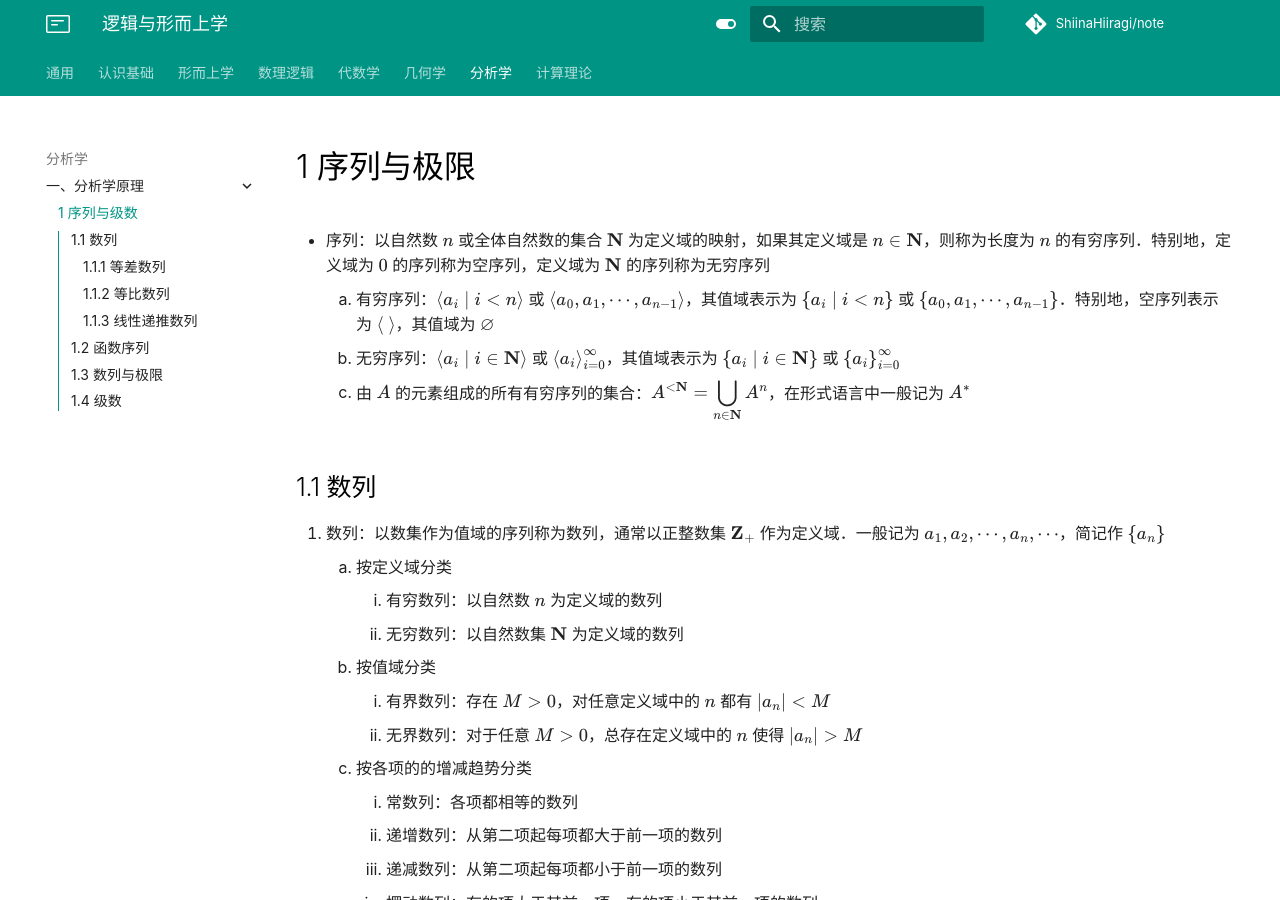
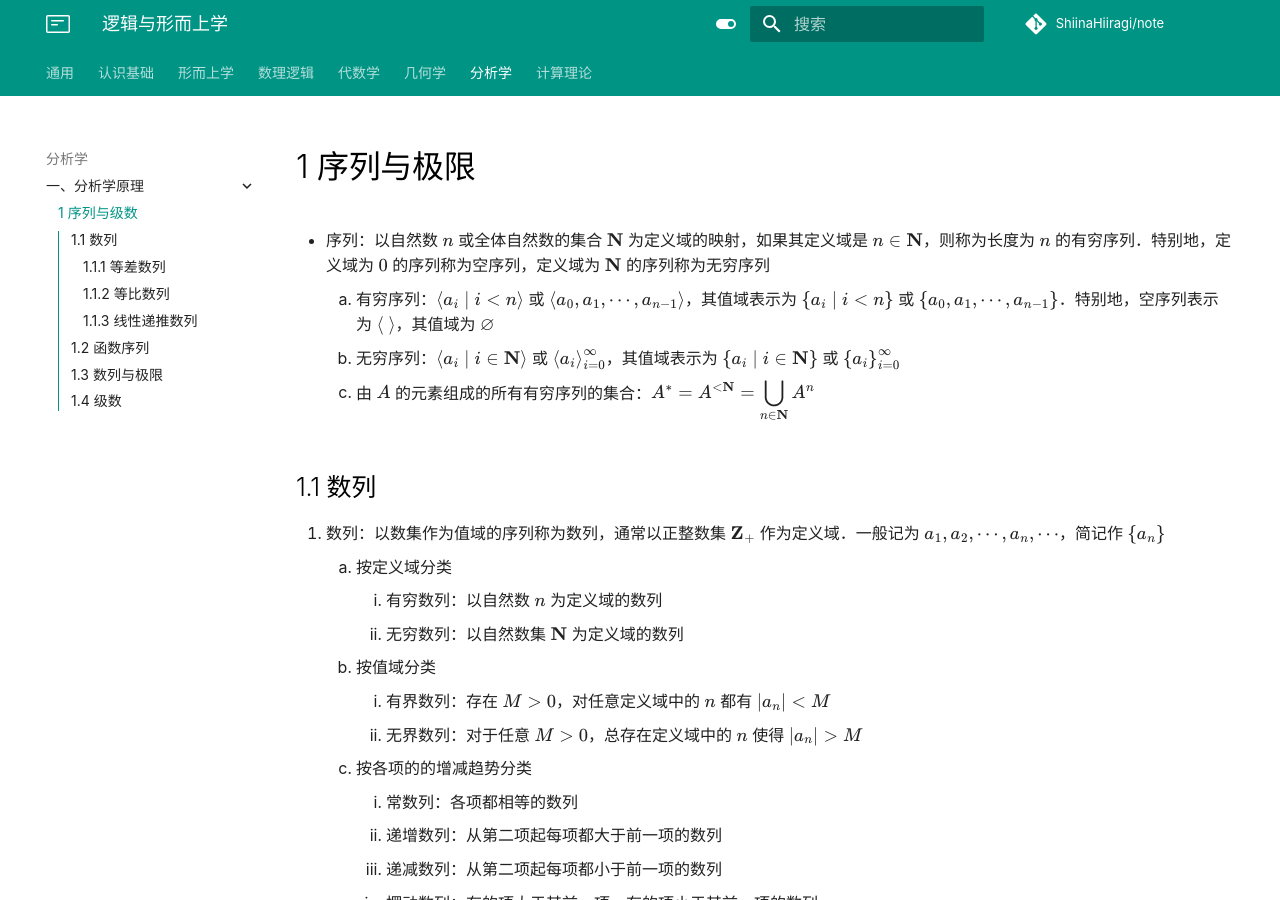
Before and after one commit to ShiinaHiiragi/note, an MkDocs documentation site: the page built from docs/anly/princ/seq.md, in a window 1280 px wide and 900 px high. Built offline with MkDocs 1.6.1 and Material for MkDocs 9.7.7, drawn with Linux system fonts in a browser that asks for light colours; comment, search, counter and statistics services are not loaded.

Commit message:
subtle change

```diff
--- a/docs/anly/princ/seq.md
+++ b/docs/anly/princ/seq.md
@@ -3,7 +3,7 @@
 - 序列：以自然数 $n$ 或全体自然数的集合 $\mathbf N$ 为定义域的映射，如果其定义域是 $n \in \mathbf N$，则称为长度为 $n$ 的有穷序列．特别地，定义域为 $0$ 的序列称为空序列，定义域为 $\mathbf N$ 的序列称为无穷序列
     1. 有穷序列：$\left<a_i \mid i < n\right>$ 或 $\left<a_0, a_1, \cdots, a_{n-1}\right>$，其值域表示为 $\left\{a_i \mid i < n\right\}$ 或 $\left\{a_0, a_1, \cdots, a_{n-1}\right\}$．特别地，空序列表示为 $\left<\ \right>$，其值域为 $\varnothing$
     2. 无穷序列：$\left<a_i \mid i \in \mathbf N\right>$ 或 $\left<a_i\right>_{i = 0}^{\infty}$，其值域表示为 $\left\{a_i \mid i \in \mathbf N\right\}$ 或 $\left\{a_i\right\}_{i = 0}^{\infty}$
-    3. 由 $A$ 的元素组成的所有有穷序列的集合：$A^{<\mathbf N} = {\displaystyle \bigcup_{n \in \mathbf N} A^n}$，在形式语言中一般记为 $A^*$
+    3. 由 $A$ 的元素组成的所有有穷序列的集合：$A^* = A^{<\mathbf N} = {\displaystyle \bigcup_{n \in \mathbf N} A^n}$
 
 ## 1.1 数列
 1. 数列：以数集作为值域的序列称为数列，通常以正整数集 $\mathbf Z_+$ 作为定义域．一般记为 $a_1, a_2, \cdots, a_n, \cdots$，简记作 $\{a_n\}$
```
